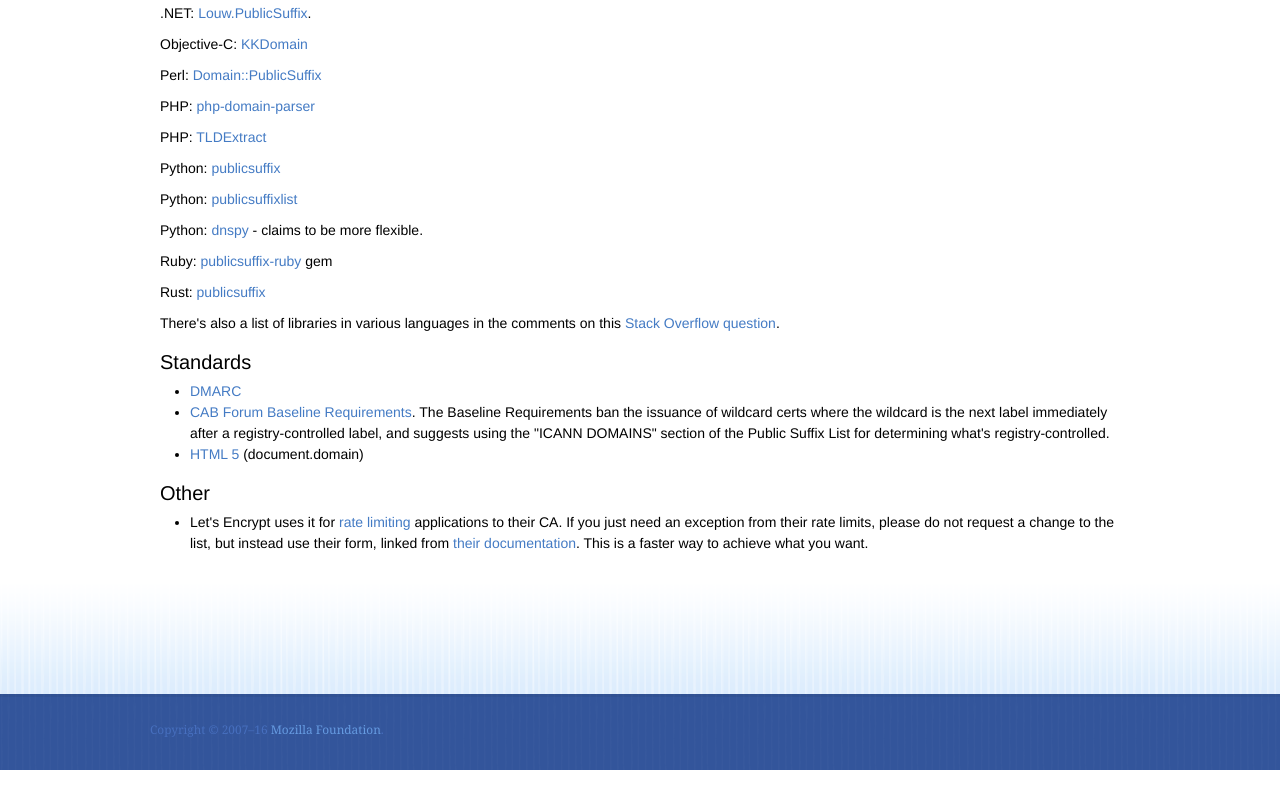
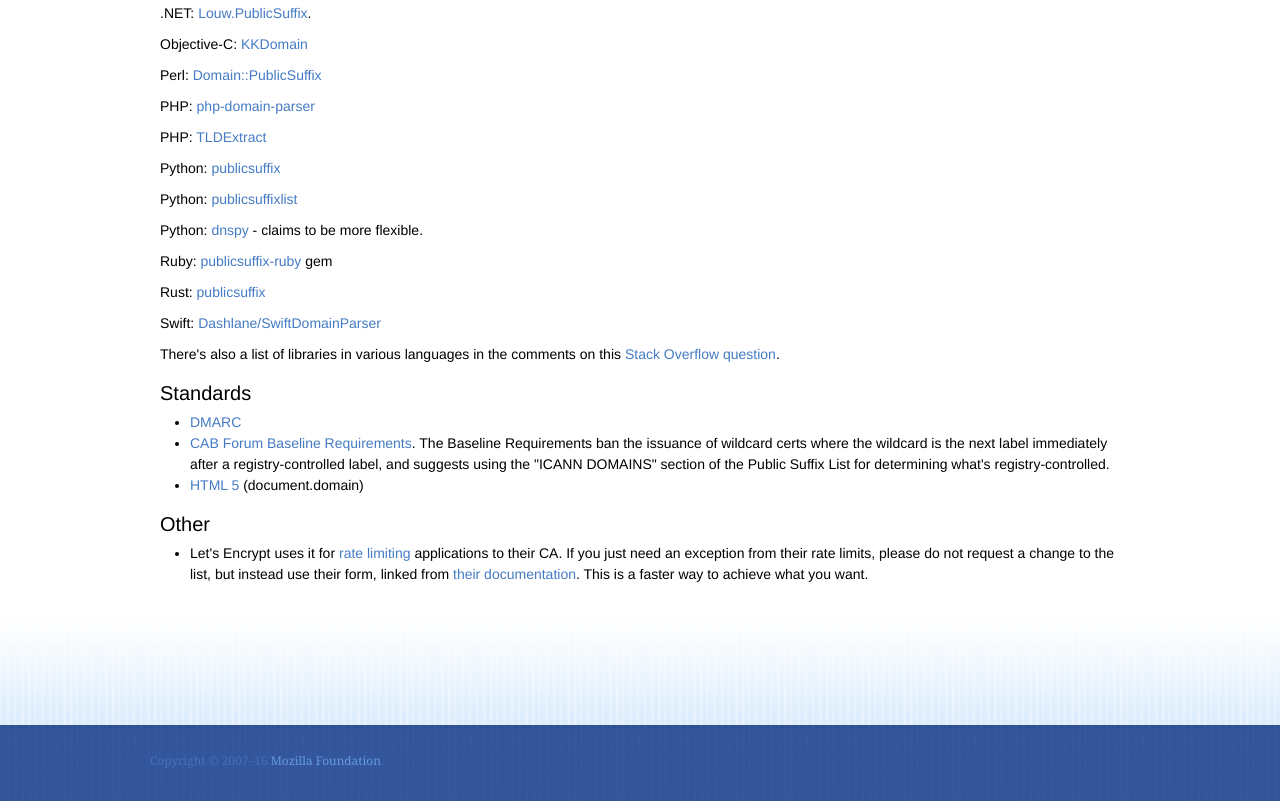
Before and after one commit to publicsuffix/publicsuffix.org, a plain HTML site: page learn/index.html in a window 1280 px wide. Shown: the part 1816-2617 px from the top of the page. Before the commit the page ends 2586 px from the top, so only its background shows below. Drawn offline with Linux system fonts and the light colour scheme.

Commit message:
Include a Swift Library in the list (#14)

```diff
--- a/learn/index.html
+++ b/learn/index.html
@@ -211,7 +211,10 @@
         <p>
             Rust: <a href="https://github.com/rushmorem/publicsuffix">publicsuffix</a>
         </p>
-        <p>
+	<p>
+            Swift: <a href="https://github.com/Dashlane/SwiftDomainParser">Dashlane/SwiftDomainParser</a>
+        </p>
+	<p>
 	    There's also a list of libraries in various languages in the comments on this <a href="http://stackoverflow.com/questions/288810/get-the-subdomain-from-a-url">Stack Overflow question</a>.
         </p>
         <h4>
```
